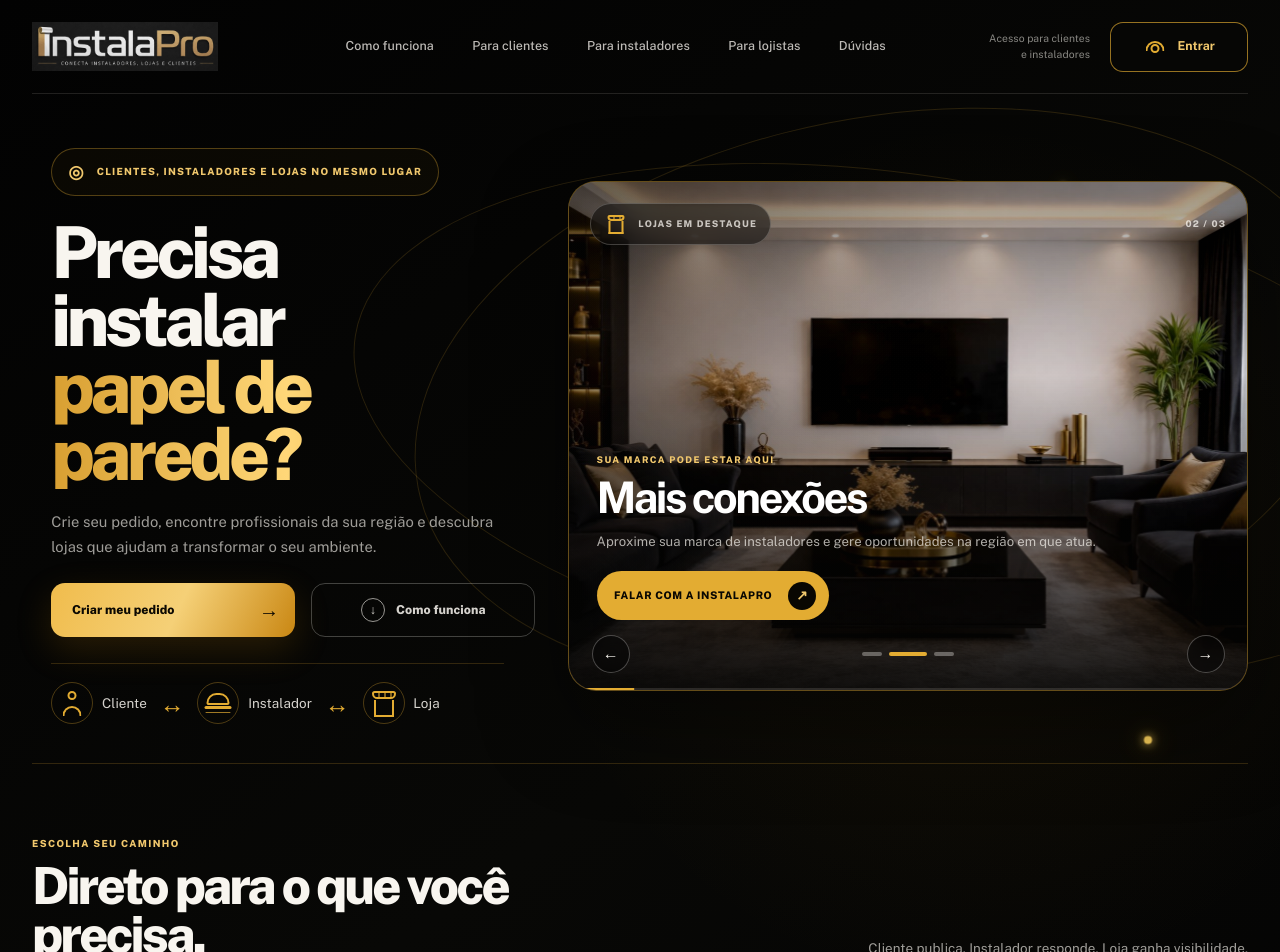
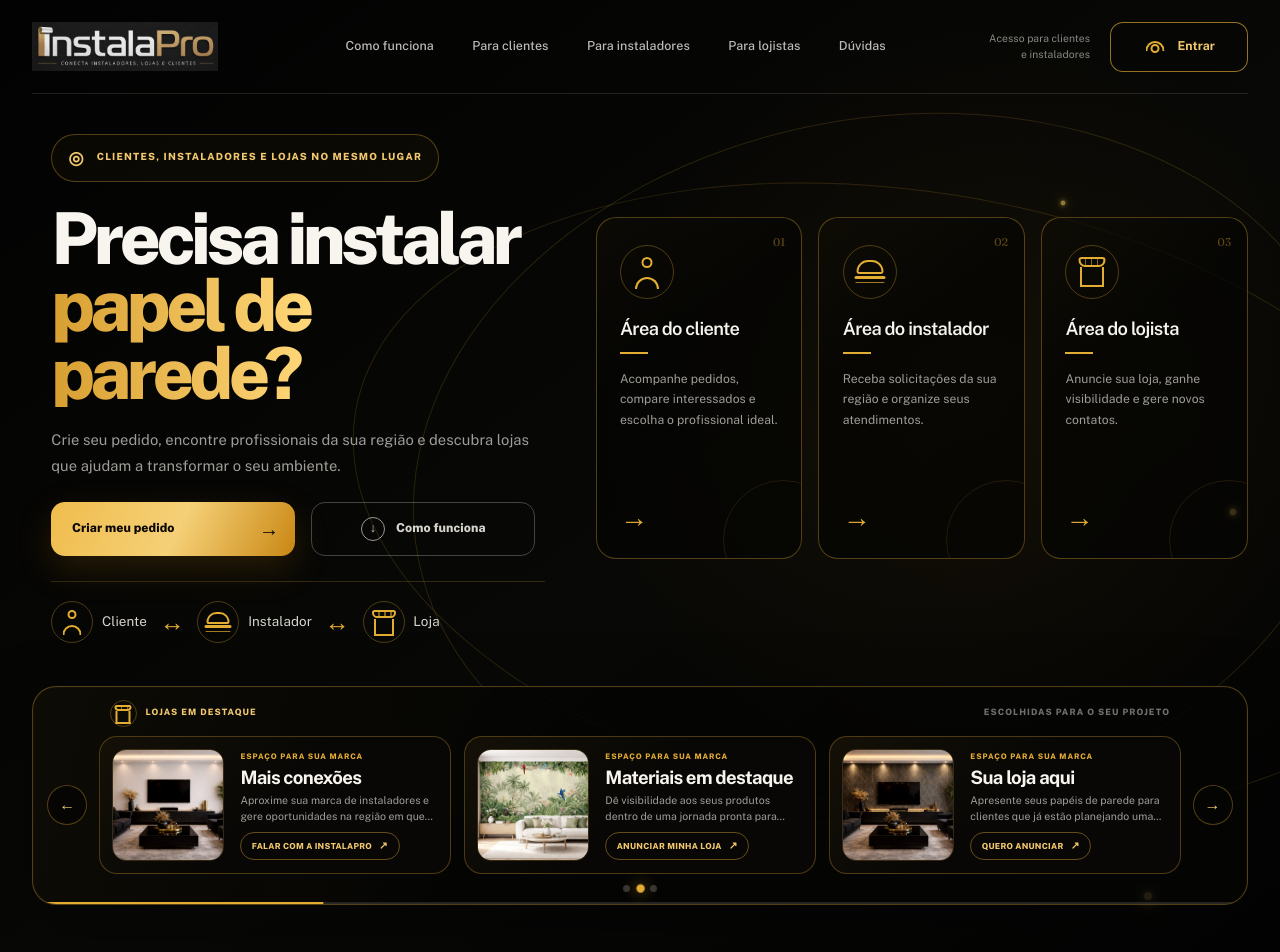
Before and after one commit to mattheuschaaves23/Instalar, a React (Vite) app in the folder bem-instalado/frontend/: page / in a window 1280 px wide. Shown: the top 952 px of the page. Built offline with nearby package versions, Linux system fonts and the light colour scheme; no server answers.

Commit message:
Ajusta carrossel de lojas ao layout da referencia

```diff
--- a/bem-instalado/frontend/src/components/Public/ClientLandingLegacy.css
+++ b/bem-instalado/frontend/src/components/Public/ClientLandingLegacy.css
@@ -243,11 +243,16 @@
 .lp2-stage {
   position: relative;
   display: grid;
-  grid-template-columns: minmax(0, 0.82fr) minmax(610px, 1.18fr);
-  min-height: 610px;
+  grid-template-areas:
+    'intro roles'
+    'carousel carousel';
+  grid-template-columns: minmax(440px, 0.88fr) minmax(620px, 1.12fr);
+  min-height: 700px;
   align-items: center;
-  gap: clamp(2.5rem, 5vw, 6rem);
+  column-gap: clamp(2.5rem, 4vw, 5rem);
+  row-gap: 1.2rem;
   overflow: visible;
+  padding-bottom: 1.2rem;
 }
 
 .lp2-orbits {
@@ -311,7 +316,8 @@
 .lp2-intro {
   position: relative;
   z-index: 2;
-  padding: 2.4rem 0 2.4rem 1.2rem;
+  grid-area: intro;
+  padding: 1.5rem 0 1.5rem 1.2rem;
   animation: lp2-rise 0.7s ease both;
 }
 
@@ -571,48 +577,11 @@
   background: rgba(227, 172, 50, 0.05);
 }
 
-.lp2-audiences {
-  position: relative;
-  border-top: 1px solid rgba(227, 172, 50, 0.2);
-  padding: 4.6rem 0 1rem;
-}
-
-.lp2-audiences > header {
-  display: grid;
-  grid-template-columns: 1.1fr 0.9fr;
-  gap: 3rem;
-  align-items: end;
-  margin-bottom: 2rem;
-}
-
-.lp2-audiences > header > div > p {
-  margin-bottom: 0.65rem;
-  color: var(--lp2-gold-soft);
-  font-size: 0.61rem;
-  font-weight: 750;
-  letter-spacing: 0.14em;
-  text-transform: uppercase;
-}
-
-.lp2-audiences > header h2 {
-  font-size: clamp(2.3rem, 4vw, 4.4rem);
-  font-weight: 720;
-  letter-spacing: -0.06em;
-  line-height: 0.95;
-}
-
-.lp2-audiences > header > span {
-  justify-self: end;
-  max-width: 480px;
-  color: var(--lp2-muted);
-  font-size: 0.84rem;
-  line-height: 1.7;
-}
-
-.lp2-roles {
+.lp2-hero-roles {
   position: relative;
   z-index: 2;
   display: grid;
+  grid-area: roles;
   grid-template-columns: repeat(3, minmax(0, 1fr));
   gap: 1rem;
   animation: lp2-rise 0.7s 0.12s ease both;
@@ -625,7 +594,7 @@
 .lp2-role > a {
   position: relative;
   display: flex;
-  min-height: 268px;
+  min-height: 342px;
   flex-direction: column;
   align-items: flex-start;
   overflow: hidden;
@@ -748,216 +717,6 @@
   transform: translateX(8px);
 }
 
-.lp2-store-carousel {
-  position: relative;
-  z-index: 3;
-  min-height: 510px;
-  overflow: hidden;
-  border: 1px solid rgba(227, 172, 50, 0.42);
-  border-radius: 28px;
-  background: #0a0907;
-  box-shadow:
-    0 34px 90px rgba(0, 0, 0, 0.44),
-    inset 0 0 0 1px rgba(255, 255, 255, 0.025);
-  animation: lp2-rise 0.75s 0.12s ease both;
-}
-
-.lp2-carousel-image {
-  position: absolute;
-  inset: 0;
-  width: 100%;
-  height: 100%;
-  object-fit: cover;
-  animation: lp2-carousel-image 0.85s cubic-bezier(0.2, 0.7, 0.25, 1) both;
-}
-
-.lp2-carousel-shade {
-  position: absolute;
-  inset: 0;
-  background:
-    linear-gradient(180deg, rgba(4, 4, 3, 0.34) 0%, rgba(4, 4, 3, 0.03) 38%, rgba(4, 4, 3, 0.9) 100%),
-    linear-gradient(90deg, rgba(4, 4, 3, 0.4), transparent 58%);
-}
-
-.lp2-carousel-top {
-  position: absolute;
-  top: 1.3rem;
-  right: 1.3rem;
-  left: 1.3rem;
-  z-index: 3;
-  display: flex;
-  align-items: center;
-  justify-content: space-between;
-  gap: 1rem;
-  color: rgba(248, 245, 239, 0.76);
-  font-size: 0.58rem;
-  font-weight: 720;
-  letter-spacing: 0.13em;
-  text-transform: uppercase;
-}
-
-.lp2-carousel-top > span:first-child {
-  display: inline-flex;
-  align-items: center;
-  gap: 0.65rem;
-  border: 1px solid rgba(248, 245, 239, 0.22);
-  border-radius: 999px;
-  background: rgba(5, 5, 4, 0.5);
-  -webkit-backdrop-filter: blur(12px);
-  backdrop-filter: blur(12px);
-  padding: 0.5rem 0.8rem;
-}
-
-.lp2-carousel-top .lp2-symbol {
-  width: 24px;
-  height: 24px;
-  border: 0;
-}
-
-.lp2-carousel-top .lp2-symbol-store::before {
-  top: 3px;
-  width: 17px;
-  height: 6px;
-}
-
-.lp2-carousel-top .lp2-symbol-store::after {
-  top: 9px;
-  width: 15px;
-  height: 13px;
-}
-
-.lp2-carousel-content {
-  position: absolute;
-  right: 1.7rem;
-  bottom: 4.4rem;
-  left: 1.7rem;
-  z-index: 3;
-  max-width: 590px;
-}
-
-.lp2-carousel-content > p {
-  margin-bottom: 0.65rem;
-  color: var(--lp2-gold-soft);
-  font-size: 0.58rem;
-  font-weight: 750;
-  letter-spacing: 0.15em;
-  text-transform: uppercase;
-}
-
-.lp2-carousel-content h2 {
-  overflow: hidden;
-  color: #fff;
-  font-size: clamp(2.2rem, 3.4vw, 3.9rem);
-  font-weight: 680;
-  letter-spacing: -0.06em;
-  line-height: 0.95;
-  text-overflow: ellipsis;
-  white-space: nowrap;
-}
-
-.lp2-carousel-content > span {
-  display: block;
-  max-width: 500px;
-  margin-top: 0.8rem;
-  color: rgba(248, 245, 239, 0.7);
-  font-size: 0.82rem;
-  line-height: 1.65;
-}
-
-.lp2-carousel-content > a {
-  display: inline-flex;
-  min-height: 44px;
-  align-items: center;
-  gap: 1rem;
-  margin-top: 1.15rem;
-  border-radius: 999px;
-  background: var(--lp2-gold);
-  color: #090702;
-  padding: 0.65rem 0.8rem 0.65rem 1.1rem;
-  font-size: 0.66rem;
-  font-weight: 780;
-  letter-spacing: 0.06em;
-  text-transform: uppercase;
-  transition:
-    background 0.25s ease,
-    transform 0.25s ease;
-}
-
-.lp2-carousel-content > a i {
-  display: grid;
-  width: 28px;
-  height: 28px;
-  place-items: center;
-  border-radius: 50%;
-  background: #090702;
-  color: var(--lp2-gold-soft);
-  font-size: 0.85rem;
-  font-style: normal;
-}
-
-.lp2-carousel-content > a:hover {
-  background: var(--lp2-gold-soft);
-  transform: translateY(-2px);
-}
-
-.lp2-carousel-controls {
-  position: absolute;
-  right: 1.4rem;
-  bottom: 1.1rem;
-  left: 1.4rem;
-  z-index: 4;
-  display: grid;
-  grid-template-columns: auto 1fr auto;
-  align-items: center;
-  gap: 1rem;
-}
-
-.lp2-carousel-controls > button {
-  display: grid;
-  width: 38px;
-  height: 38px;
-  place-items: center;
-  border: 1px solid rgba(248, 245, 239, 0.28);
-  border-radius: 50%;
-  background: rgba(5, 5, 4, 0.55);
-  color: var(--lp2-text);
-  -webkit-backdrop-filter: blur(10px);
-  backdrop-filter: blur(10px);
-  transition:
-    background 0.2s ease,
-    border-color 0.2s ease,
-    color 0.2s ease;
-}
-
-.lp2-carousel-controls > button:hover {
-  border-color: var(--lp2-gold);
-  background: var(--lp2-gold);
-  color: #090702;
-}
-
-.lp2-carousel-dots {
-  display: flex;
-  justify-content: center;
-  gap: 0.45rem;
-}
-
-.lp2-carousel-dots button {
-  width: 20px;
-  height: 4px;
-  border: 0;
-  border-radius: 999px;
-  background: rgba(248, 245, 239, 0.34);
-  padding: 0;
-  transition:
-    background 0.2s ease,
-    width 0.25s ease;
-}
-
-.lp2-carousel-dots button.is-active {
-  width: 38px;
-  background: var(--lp2-gold);
-}
-
 .lp2-carousel-progress {
   position: absolute;
   right: 0;
@@ -974,7 +733,247 @@
   height: 100%;
   background: var(--lp2-gold);
   transform-origin: left;
-  animation: lp2-carousel-progress 5.2s linear both;
+  animation: lp2-carousel-progress 4.6s linear both;
+}
+
+.lp2-store-carousel {
+  position: relative;
+  z-index: 3;
+  grid-area: carousel;
+  min-height: 0;
+  overflow: hidden;
+  border: 1px solid rgba(227, 172, 50, 0.34);
+  border-radius: 24px;
+  background:
+    linear-gradient(105deg, rgba(227, 172, 50, 0.045), transparent 38%),
+    rgba(5, 5, 4, 0.88);
+  padding: 0.8rem 0.9rem 0.72rem;
+  box-shadow:
+    0 24px 70px rgba(0, 0, 0, 0.35),
+    inset 0 0 0 1px rgba(255, 255, 255, 0.018);
+  animation: lp2-rise 0.75s 0.12s ease both;
+}
+
+.lp2-store-rail-head {
+  display: flex;
+  min-height: 30px;
+  align-items: center;
+  justify-content: space-between;
+  padding: 0 3.9rem 0.6rem;
+  color: rgba(248, 245, 239, 0.45);
+  font-size: 0.55rem;
+  font-weight: 720;
+  letter-spacing: 0.12em;
+  text-transform: uppercase;
+}
+
+.lp2-store-rail-head > span:first-child {
+  display: inline-flex;
+  align-items: center;
+  gap: 0.55rem;
+  color: var(--lp2-gold-soft);
+}
+
+.lp2-store-rail-head .lp2-symbol {
+  width: 27px;
+  height: 27px;
+}
+
+.lp2-store-rail-head .lp2-symbol-store::before {
+  top: 4px;
+  width: 17px;
+  height: 6px;
+}
+
+.lp2-store-rail-head .lp2-symbol-store::after {
+  top: 10px;
+  width: 15px;
+  height: 13px;
+}
+
+.lp2-store-rail-body {
+  display: grid;
+  grid-template-columns: auto minmax(0, 1fr) auto;
+  align-items: stretch;
+  gap: 0.75rem;
+}
+
+.lp2-store-rail-window {
+  min-width: 0;
+  overflow: hidden;
+}
+
+.lp2-store-rail-track {
+  display: grid;
+  height: 100%;
+  grid-template-columns: repeat(auto-fit, minmax(0, 1fr));
+  gap: 0.85rem;
+}
+
+.lp2-store-card {
+  display: grid;
+  min-width: 0;
+  min-height: 138px;
+  grid-template-columns: 112px minmax(0, 1fr);
+  gap: 1rem;
+  align-items: center;
+  overflow: hidden;
+  border: 1px solid rgba(227, 172, 50, 0.3);
+  border-radius: 18px;
+  background:
+    linear-gradient(135deg, rgba(227, 172, 50, 0.055), transparent 48%),
+    rgba(9, 8, 6, 0.94);
+  padding: 0.75rem;
+  animation: lp2-carousel-card 0.55s cubic-bezier(0.2, 0.72, 0.25, 1) both;
+  transition:
+    border-color 0.25s ease,
+    transform 0.25s ease;
+}
+
+.lp2-store-card:nth-child(2) {
+  animation-delay: 0.06s;
+}
+
+.lp2-store-card:nth-child(3) {
+  animation-delay: 0.12s;
+}
+
+.lp2-store-card:hover {
+  border-color: rgba(227, 172, 50, 0.72);
+  transform: translateY(-3px);
+}
+
+.lp2-store-card > img {
+  width: 112px;
+  height: 112px;
+  border: 1px solid rgba(227, 172, 50, 0.2);
+  border-radius: 14px;
+  object-fit: cover;
+  filter: saturate(0.88) contrast(1.04);
+}
+
+.lp2-store-card > div {
+  display: flex;
+  min-width: 0;
+  height: 100%;
+  flex-direction: column;
+  justify-content: center;
+}
+
+.lp2-store-card p {
+  margin-bottom: 0.3rem;
+  color: var(--lp2-gold);
+  font-size: 0.48rem;
+  font-weight: 750;
+  letter-spacing: 0.12em;
+  text-transform: uppercase;
+}
+
+.lp2-store-card h2 {
+  overflow: hidden;
+  color: var(--lp2-text);
+  font-size: clamp(1.05rem, 1.45vw, 1.42rem);
+  font-weight: 660;
+  letter-spacing: -0.035em;
+  line-height: 1.1;
+  text-overflow: ellipsis;
+  white-space: nowrap;
+}
+
+.lp2-store-card > div > span {
+  display: -webkit-box;
+  overflow: hidden;
+  margin-top: 0.38rem;
+  color: var(--lp2-muted);
+  font-size: 0.66rem;
+  line-height: 1.45;
+  -webkit-box-orient: vertical;
+  -webkit-line-clamp: 2;
+}
+
+.lp2-store-card a {
+  display: inline-flex;
+  width: fit-content;
+  max-width: 100%;
+  min-height: 27px;
+  align-items: center;
+  gap: 0.45rem;
+  overflow: hidden;
+  margin-top: 0.5rem;
+  border: 1px solid rgba(227, 172, 50, 0.42);
+  border-radius: 999px;
+  color: var(--lp2-gold-soft);
+  padding: 0.32rem 0.65rem;
+  font-size: 0.52rem;
+  font-weight: 740;
+  letter-spacing: 0.035em;
+  text-overflow: ellipsis;
+  text-transform: uppercase;
+  white-space: nowrap;
+}
+
+.lp2-store-card a:hover {
+  border-color: var(--lp2-gold);
+  background: var(--lp2-gold);
+  color: #090702;
+}
+
+.lp2-store-card a i {
+  font-size: 0.65rem;
+  font-style: normal;
+}
+
+.lp2-store-rail-arrow {
+  align-self: center;
+  display: grid;
+  width: 40px;
+  height: 40px;
+  place-items: center;
+  border: 1px solid rgba(227, 172, 50, 0.34);
+  border-radius: 50%;
+  background: rgba(4, 4, 3, 0.75);
+  color: var(--lp2-gold-soft);
+  font-size: 1rem;
+  transition:
+    background 0.2s ease,
+    border-color 0.2s ease,
+    color 0.2s ease,
+    transform 0.2s ease;
+}
+
+.lp2-store-rail-arrow:hover {
+  border-color: var(--lp2-gold);
+  background: var(--lp2-gold);
+  color: #090702;
+  transform: scale(1.06);
+}
+
+.lp2-store-rail-dots {
+  display: flex;
+  min-height: 18px;
+  align-items: end;
+  justify-content: center;
+  gap: 0.4rem;
+  padding-top: 0.55rem;
+}
+
+.lp2-store-rail-dots button {
+  width: 7px;
+  height: 7px;
+  border: 0;
+  border-radius: 50%;
+  background: rgba(248, 245, 239, 0.2);
+  padding: 0;
+  transition:
+    background 0.2s ease,
+    box-shadow 0.2s ease,
+    transform 0.2s ease;
+}
+
+.lp2-store-rail-dots button.is-active {
+  background: var(--lp2-gold);
+  box-shadow: 0 0 12px rgba(227, 172, 50, 0.72);
+  transform: scale(1.2);
 }
 
 @keyframes lp2-rise {
@@ -1000,14 +999,14 @@
   }
 }
 
-@keyframes lp2-carousel-image {
+@keyframes lp2-carousel-card {
   from {
     opacity: 0;
-    transform: scale(1.07);
+    transform: translateX(14px);
   }
   to {
     opacity: 1;
-    transform: scale(1);
+    transform: translateX(0);
   }
 }
 
@@ -1043,9 +1042,9 @@
   }
 
   .lp2-stage {
-    grid-template-columns: minmax(0, 0.84fr) minmax(540px, 1.16fr);
-    min-height: 570px;
-    gap: 2rem;
+    grid-template-columns: minmax(360px, 0.84fr) minmax(520px, 1.16fr);
+    min-height: 680px;
+    column-gap: 2rem;
   }
 
   .lp2-intro {
@@ -1057,13 +1056,22 @@
   }
 
   .lp2-role > a {
-    min-height: 258px;
+    min-height: 310px;
     padding-right: 1.15rem;
     padding-left: 1.15rem;
   }
 
   .lp2-store-carousel {
-    min-height: 480px;
+    min-height: 0;
+  }
+
+  .lp2-store-card {
+    grid-template-columns: 96px minmax(0, 1fr);
+  }
+
+  .lp2-store-card > img {
+    width: 96px;
+    height: 112px;
   }
 }
 
@@ -1187,6 +1195,10 @@
   }
 
   .lp2-stage {
+    grid-template-areas:
+      'intro'
+      'carousel'
+      'roles';
     grid-template-columns: 1fr;
     min-height: 0;
     gap: 1rem;
@@ -1203,24 +1215,12 @@
   }
 
   .lp2-store-carousel {
-    min-height: 500px;
+    min-height: 0;
   }
 
-  .lp2-audiences {
-    margin-top: 3rem;
-  }
-
-  .lp2-audiences > header {
-    grid-template-columns: 1fr;
-    gap: 1rem;
-  }
-
-  .lp2-audiences > header > span {
-    justify-self: start;
-  }
-
-  .lp2-roles {
+  .lp2-hero-roles {
     grid-template-columns: repeat(3, minmax(260px, 1fr));
+    margin-top: 1.5rem;
   }
 
   .lp2-role > a {
@@ -1354,72 +1354,55 @@
   }
 
   .lp2-store-carousel {
-    min-height: 390px;
+    min-height: 0;
     border-radius: 20px;
+    padding: 0.7rem 0.65rem 0.65rem;
   }
 
-  .lp2-carousel-top {
-    top: 0.9rem;
-    right: 0.9rem;
-    left: 0.9rem;
+  .lp2-store-rail-head {
+    padding: 0 0.2rem 0.55rem;
   }
 
-  .lp2-carousel-content {
-    right: 1.1rem;
-    bottom: 4.2rem;
-    left: 1.1rem;
+  .lp2-store-rail-head > span:last-child {
+    display: none;
   }
 
-  .lp2-carousel-content h2 {
-    font-size: clamp(2rem, 9vw, 3rem);
+  .lp2-store-rail-body {
+    gap: 0.4rem;
   }
 
-  .lp2-carousel-content > span {
-    display: -webkit-box;
-    overflow: hidden;
-    font-size: 0.74rem;
-    -webkit-box-orient: vertical;
-    -webkit-line-clamp: 2;
-  }
-
-  .lp2-carousel-content > a {
-    min-height: 40px;
-    margin-top: 0.8rem;
-  }
-
-  .lp2-carousel-controls {
-    right: 0.9rem;
-    bottom: 0.75rem;
-    left: 0.9rem;
-  }
-
-  .lp2-carousel-controls > button {
+  .lp2-store-rail-arrow {
     width: 34px;
     height: 34px;
   }
 
-  .lp2-carousel-dots button {
-    width: 13px;
+  .lp2-store-card {
+    min-height: 154px;
+    grid-template-columns: 92px minmax(0, 1fr);
+    gap: 0.75rem;
+    border-radius: 15px;
+    padding: 0.65rem;
   }
 
-  .lp2-carousel-dots button.is-active {
-    width: 25px;
+  .lp2-store-card > img {
+    width: 92px;
+    height: 126px;
+    border-radius: 11px;
   }
 
-  .lp2-audiences {
-    margin-top: 2.7rem;
-    padding-top: 3rem;
+  .lp2-store-card h2 {
+    font-size: 1.1rem;
   }
 
-  .lp2-audiences > header {
-    margin-bottom: 1.5rem;
+  .lp2-store-card > div > span {
+    font-size: 0.62rem;
   }
 
-  .lp2-audiences > header h2 {
-    font-size: clamp(2.45rem, 12vw, 3.5rem);
+  .lp2-store-card a {
+    font-size: 0.47rem;
   }
 
-  .lp2-roles {
+  .lp2-hero-roles {
     width: calc(100% + 1rem);
     grid-auto-columns: 82vw;
     grid-auto-flow: column;
@@ -1431,7 +1414,7 @@
     scrollbar-width: none;
   }
 
-  .lp2-roles::-webkit-scrollbar {
+  .lp2-hero-roles::-webkit-scrollbar {
     display: none;
   }
 
--- a/bem-instalado/frontend/src/components/Public/ClientLandingLegacy.jsx
+++ b/bem-instalado/frontend/src/components/Public/ClientLandingLegacy.jsx
@@ -204,6 +204,11 @@ function StoreCarousel() {
   const [activeIndex, setActiveIndex] = useState(0);
   const [paused, setPaused] = useState(false);
   const [cycle, setCycle] = useState(0);
+  const [visibleCount, setVisibleCount] = useState(() => {
+    if (typeof window === 'undefined') return 3;
+    if (window.innerWidth < 720) return 1;
+    return window.innerWidth < 1120 ? 2 : 3;
+  });
 
   useEffect(() => {
     let active = true;
@@ -226,10 +231,33 @@ function StoreCarousel() {
     };
   }, []);
 
+  useEffect(() => {
+    const updateVisibleCount = () => {
+      if (window.innerWidth < 720) {
+        setVisibleCount(1);
+      } else if (window.innerWidth < 1120) {
+        setVisibleCount(2);
+      } else {
+        setVisibleCount(3);
+      }
+    };
+
+    updateVisibleCount();
+    window.addEventListener('resize', updateVisibleCount);
+    return () => window.removeEventListener('resize', updateVisibleCount);
+  }, []);
+
   const items = stores.length ? stores : fallbackStores;
   const currentIndex = activeIndex % items.length;
-  const activeStore = items[currentIndex];
-  const fallbackImage = fallbackStores[currentIndex % fallbackStores.length].image_url;
+  const cardCount = Math.min(visibleCount, items.length);
+  const visibleStores = Array.from({ length: cardCount }, (_, slot) => {
+    const itemIndex = (currentIndex + slot) % items.length;
+    return {
+      ...items[itemIndex],
+      itemIndex,
+      fallbackImage: fallbackStores[itemIndex % fallbackStores.length].image_url,
+    };
+  });
 
   useEffect(() => {
     if (paused || items.length < 2 || window.matchMedia('(prefers-reduced-motion: reduce)').matches) {
@@ -238,7 +266,7 @@ function StoreCarousel() {
 
     const timer = window.setInterval(() => {
       setActiveIndex((index) => (index + 1) % items.length);
-    }, 5200);
+    }, 4600);
 
     return () => window.clearInterval(timer);
   }, [cycle, items.length, paused]);
@@ -263,32 +291,43 @@ function StoreCarousel() {
       onMouseEnter={() => setPaused(true)}
       onMouseLeave={() => setPaused(false)}
     >
-      <img
-        alt={`Ambiente em destaque de ${activeStore.name}`}
-        className="lp2-carousel-image"
-        key={`${activeStore.id}-${currentIndex}`}
-        loading="eager"
-        src={activeStore.image_url || fallbackImage}
-      />
-      <div className="lp2-carousel-shade" />
-
-      <div className="lp2-carousel-top">
+      <div className="lp2-store-rail-head">
         <span><Symbol type="store" /> Lojas em destaque</span>
-        <span>{String(currentIndex + 1).padStart(2, '0')} / {String(items.length).padStart(2, '0')}</span>
+        <span>Escolhidas para o seu projeto</span>
       </div>
 
-      <div aria-live="polite" className="lp2-carousel-content">
-        <p>{stores.length ? 'Parceiro InstalaPro' : 'Sua marca pode estar aqui'}</p>
-        <h2>{activeStore.name}</h2>
-        <span>{activeStore.description}</span>
-        <a href={activeStore.link_url || STORE_CONTACT_URL} rel="noreferrer" target="_blank">
-          {activeStore.cta_label || 'Visitar loja'} <i aria-hidden="true">↗</i>
+      <div aria-live="polite" className="lp2-store-rail-body">
+        <button aria-label="Ver loja anterior" className="lp2-store-rail-arrow" onClick={() => move(-1)} type="button">←</button>
+
+        <div className="lp2-store-rail-window">
+          <div className="lp2-store-rail-track" key={`${currentIndex}-${cardCount}`}>
+            {visibleStores.map((store, slot) => (
+              <article className="lp2-store-card" key={`${store.id}-${store.itemIndex}-${slot}`}>
+                <img
+                  alt={`Vitrine de ${store.name}`}
+                  loading={slot === 0 ? 'eager' : 'lazy'}
+                  onError={(event) => {
+                    event.currentTarget.src = store.fallbackImage;
+                  }}
+                  src={store.image_url || store.fallbackImage}
+                />
+                <div>
+                  <p>{stores.length ? 'Loja parceira' : 'Espaço para sua marca'}</p>
+                  <h2>{store.name}</h2>
+                  <span>{store.description}</span>
+                  <a href={store.link_url || STORE_CONTACT_URL} rel="noreferrer" target="_blank">
+                    {store.cta_label || 'Visitar loja'} <i aria-hidden="true">↗</i>
                   </a>
                 </div>
+              </article>
+            ))}
+          </div>
+        </div>
 
-      <div className="lp2-carousel-controls">
-        <button aria-label="Ver loja anterior" onClick={() => move(-1)} type="button">←</button>
-        <div aria-label="Escolher loja" className="lp2-carousel-dots">
+        <button aria-label="Ver próxima loja" className="lp2-store-rail-arrow" onClick={() => move(1)} type="button">→</button>
+      </div>
+
+      <div aria-label="Escolher loja" className="lp2-store-rail-dots">
         {items.map((store, index) => (
           <button
             aria-label={`Ver ${store.name}`}
@@ -299,8 +338,6 @@ function StoreCarousel() {
             type="button"
           />
         ))}
-        </div>
-        <button aria-label="Ver próxima loja" onClick={() => move(1)} type="button">→</button>
       </div>
 
       {!paused && items.length > 1 ? (
@@ -355,27 +392,11 @@ function Hero() {
         </div>
       </div>
 
-      <StoreCarousel />
-    </section>
-  );
-}
-
-function AudienceSection() {
-  return (
-    <section className="lp2-audiences" id="acessos">
-      <header>
-        <div>
-          <p>Escolha seu caminho</p>
-          <h2>Direto para o que você precisa.</h2>
-        </div>
-        <span>
-          Cliente publica. Instalador responde. Loja ganha visibilidade.
-        </span>
-      </header>
-
-      <div className="lp2-roles">
+      <div aria-label="Áreas da plataforma" className="lp2-hero-roles" id="acessos">
         {roleCards.map((card, index) => <RoleCard card={card} index={index} key={card.id} />)}
       </div>
+
+      <StoreCarousel />
     </section>
   );
 }
@@ -387,7 +408,6 @@ export default function ClientLandingLegacy() {
       <Header />
       <main id="conteudo">
         <Hero />
-        <AudienceSection />
       </main>
     </div>
   );
```
Lines whose indentation alone changed are shown as unchanged.
